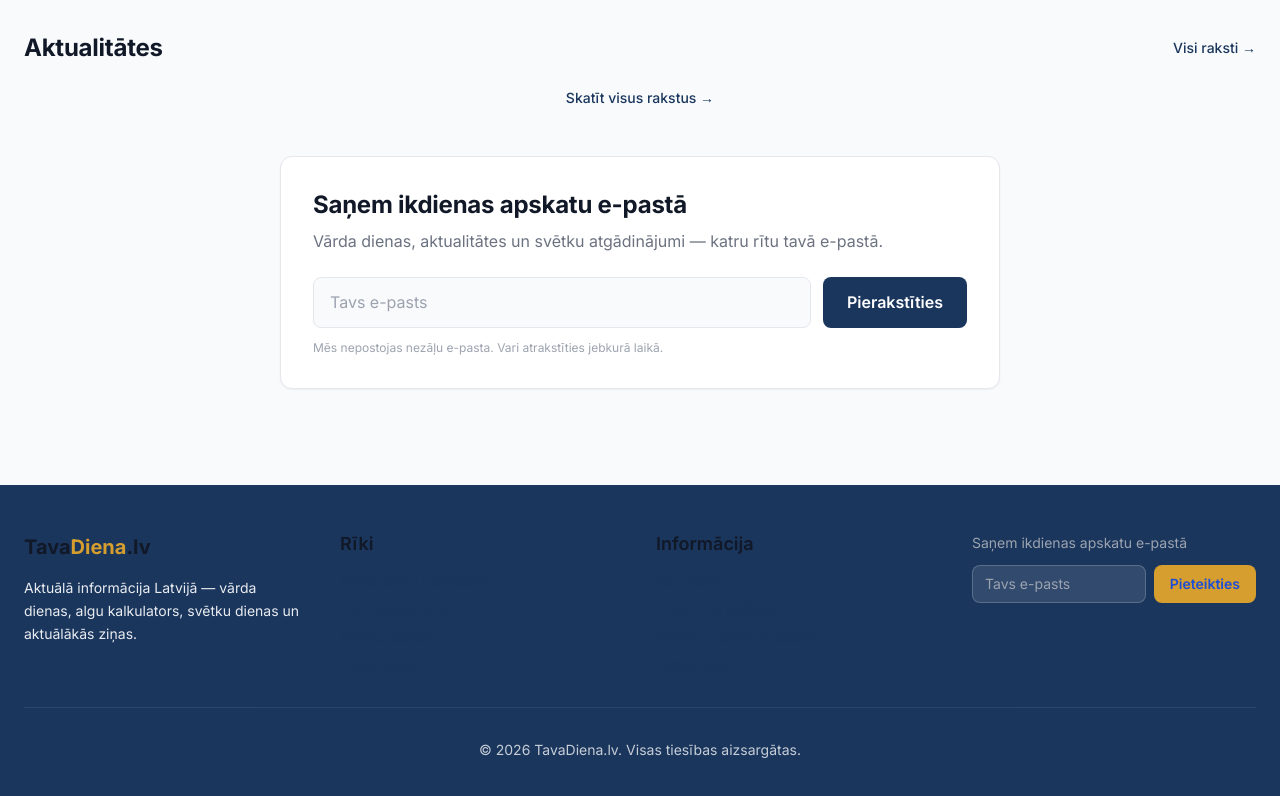
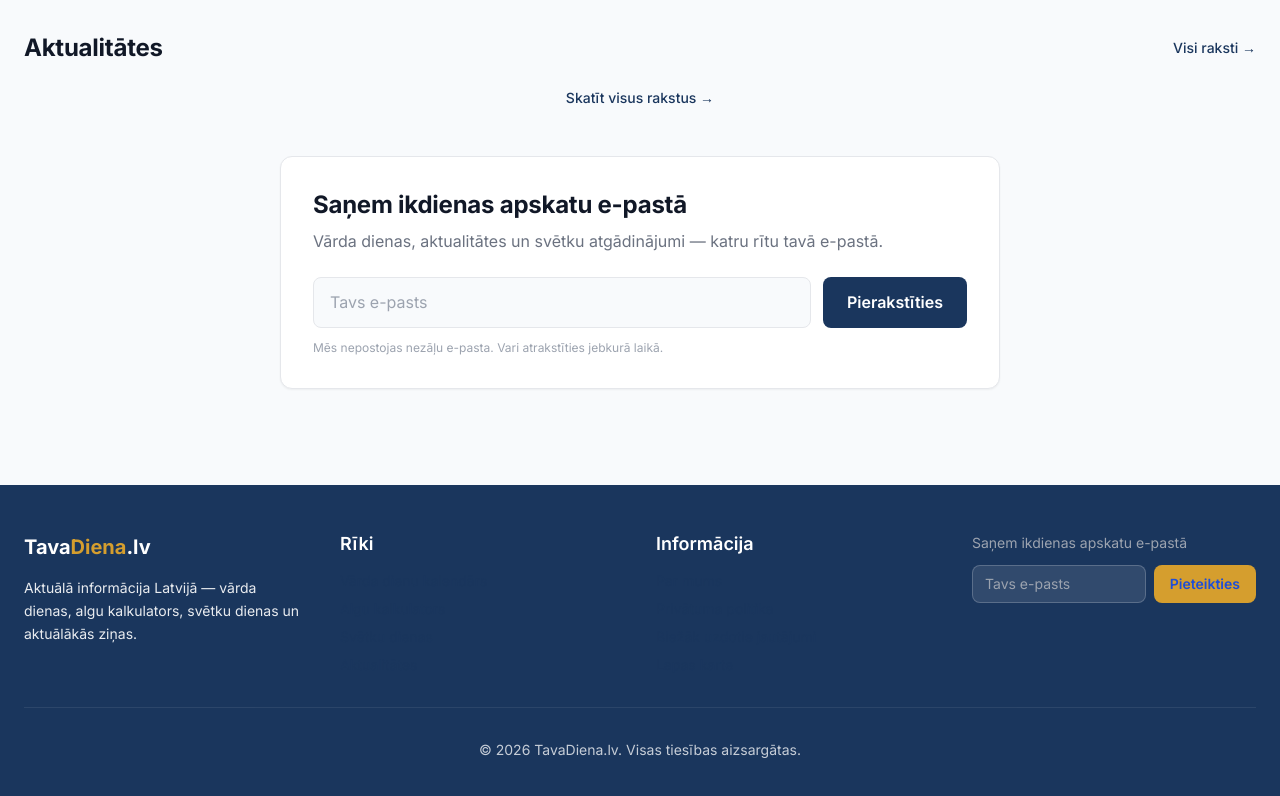
Before and after one commit to pebpeter369-netizen/sodien-lv, a Next.js app: page / in a window 1280 px wide. Shown: the part 916-1712 px from the top of the page. Built offline with nearby package versions, Linux system fonts and the light colour scheme; no server answers; the database is empty.

Commit message:
Fix footer text visibility - add explicit white color
Footer text was invisible because it wasn't inheriting white color from parent.
Added text-white class to all headings, paragraphs, and lists in footer.

Co-Authored-By: Claude Haiku 4.5 <noreply@anthropic.com>

```diff
--- a/src/components/layout/Footer.tsx
+++ b/src/components/layout/Footer.tsx
@@ -7,18 +7,18 @@ export function Footer() {
       <div className="max-w-7xl mx-auto px-4 sm:px-6 py-12">
         <div className="grid grid-cols-1 md:grid-cols-4 gap-8">
           <div>
-            <h3 className="font-heading text-xl font-bold mb-4">
+            <h3 className="font-heading text-xl font-bold mb-4 text-white">
               Tava<span className="text-accent">Diena</span>.lv
             </h3>
-            <p className="text-sm leading-relaxed opacity-90">
+            <p className="text-sm leading-relaxed text-white opacity-90">
               Aktuālā informācija Latvijā — vārda dienas, algu kalkulators,
               svētku dienas un aktuālākās ziņas.
             </p>
           </div>
 
           <div>
-            <h4 className="font-semibold mb-4">Rīki</h4>
-            <ul className="space-y-2 text-sm opacity-90">
+            <h4 className="font-semibold mb-4 text-white">Rīki</h4>
+            <ul className="space-y-2 text-sm text-white opacity-90">
               <li>
                 <Link
                   href="/varda-dienas"
@@ -55,8 +55,8 @@ export function Footer() {
           </div>
 
           <div>
-            <h4 className="font-semibold mb-4">Informācija</h4>
-            <ul className="space-y-2 text-sm opacity-90">
+            <h4 className="font-semibold mb-4 text-white">Informācija</h4>
+            <ul className="space-y-2 text-sm text-white opacity-90">
               <li>
                 <Link
                   href="/par-mums"
@@ -96,7 +96,7 @@ export function Footer() {
           </div>
         </div>
 
-        <div className="border-t border-white/10 mt-8 pt-8 text-center text-sm opacity-75">
+        <div className="border-t border-white/10 mt-8 pt-8 text-center text-sm text-white opacity-75">
           © {new Date().getFullYear()} TavaDiena.lv. Visas tiesības aizsargātas.
         </div>
       </div>
```
